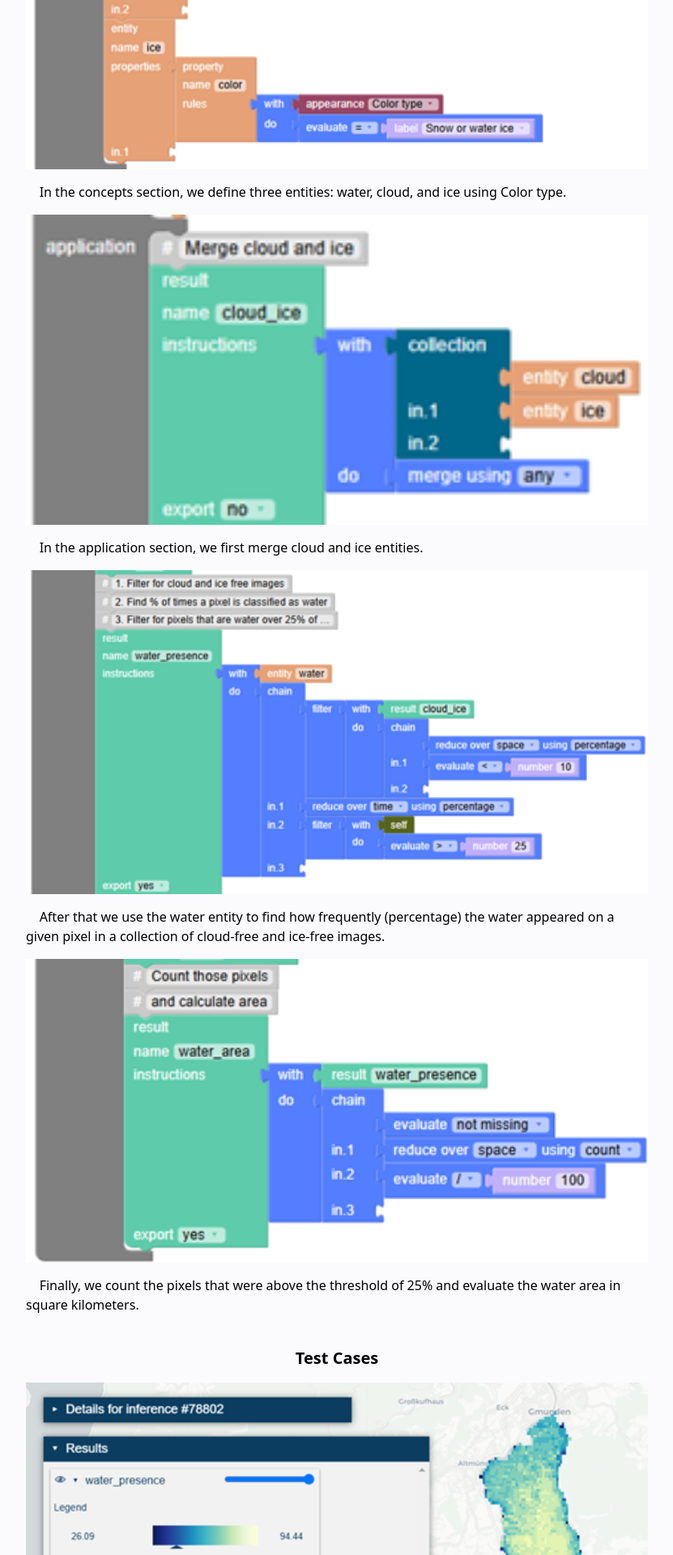
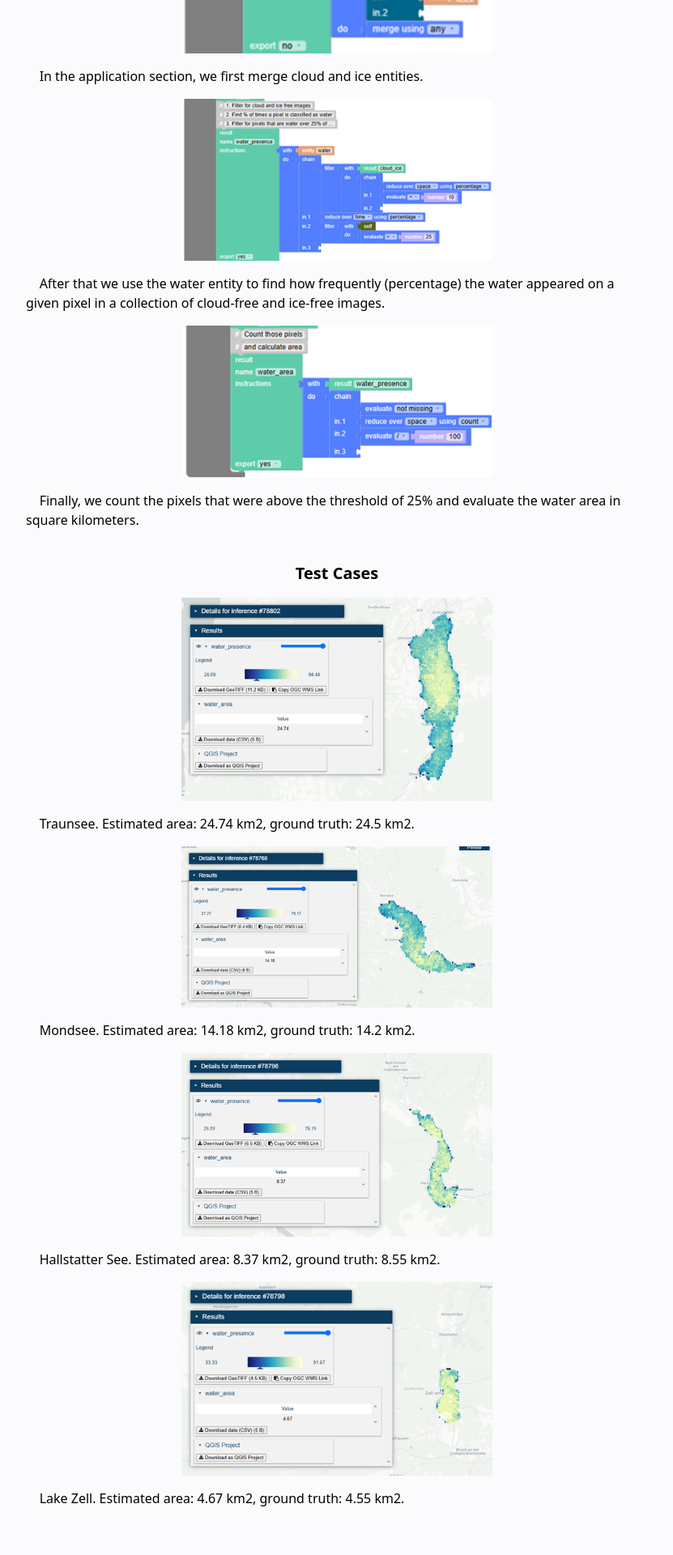
Before and after one commit to dastanNurbek/dastanNurbek.github.io, a React (Create React App) app: page /#/sen2cube in a window 1280 px wide. Shown: the part 720-2640 px from the top of the page at 81% size, without its empty margins (224-1055 px from the left). Built offline with nearby package versions, Linux system fonts and the light colour scheme; the HTML template or start-up script is replaced by a standard one.

Commit message:
fixed normal size

```diff
--- a/src/components/projects/EOBrowser.jsx
+++ b/src/components/projects/EOBrowser.jsx
@@ -68,8 +68,8 @@ const EOBrowser = () => {
         </p>
 
         <div className="mt-2 grid grid-cols-2 gap-4 justify-items-center">
-            <img src="/images/eo-1.jpg" alt="Traffic Emission Simulation" className="container" />
-            <img src="/images/eo-2.jpg" alt="Traffic Emission Simulation" className="container" />
+            <img src="/images/eo-1.jpg" alt="Traffic Emission Simulation" className="container md:max-w-xs" />
+            <img src="/images/eo-2.jpg" alt="Traffic Emission Simulation" className="container md:max-w-xs" />
         </div>
 
         <div className='justify-items-center'>
@@ -87,7 +87,7 @@ const EOBrowser = () => {
         </p>
 
         <div className="justify-items-center">
-            <img src="/images/eo-3.jpg" alt="Traffic Emission Simulation" className="container" />
+            <img src="/images/eo-3.jpg" alt="Traffic Emission Simulation" className="container md:max-w-sm" />
             <p className='mb-2'>
             Figure 2. Custom script result.
             </p >
--- a/src/components/projects/Sen2cube.jsx
+++ b/src/components/projects/Sen2cube.jsx
@@ -8,20 +8,20 @@ const Sen2Cube = () => {
 
         <h1 className="text-xl font-bold mb-4 text-center">Model Description</h1>
         <div className="justify-items-center">
-            <img src="/images/sen-1.png" alt="Traffic Emission Simulation" className="container" />
+            <img src="/images/sen-1.png" alt="Traffic Emission Simulation" className="container md:max-w-sm" />
         </div>
         <p className='my-4'>
             &nbsp;&nbsp;&nbsp;&nbsp;In the concepts section, we define three
             entities: water, cloud, and ice using Color type.
         </p>
         <div className="justify-items-center">
-            <img src="/images/sen-2.png" alt="Traffic Emission Simulation" className="container" />
+            <img src="/images/sen-2.png" alt="Traffic Emission Simulation" className="container md:max-w-sm" />
         </div>
         <p className='my-4'>
             &nbsp;&nbsp;&nbsp;&nbsp;In the application section, we first merge cloud and ice entities.
         </p>
         <div className="justify-items-center">
-            <img src="/images/sen-3.png" alt="Traffic Emission Simulation" className="container" />
+            <img src="/images/sen-3.png" alt="Traffic Emission Simulation" className="container md:max-w-sm" />
         </div>
         <p className='my-4'>
             &nbsp;&nbsp;&nbsp;&nbsp;After that we use the water entity to find how
@@ -29,7 +29,7 @@ const Sen2Cube = () => {
             a given pixel in a collection of cloud-free and ice-free images.
         </p>
         <div className="justify-items-center">
-            <img src="/images/sen-4.png" alt="Traffic Emission Simulation" className="container" />
+            <img src="/images/sen-4.png" alt="Traffic Emission Simulation" className="container md:max-w-sm" />
         </div>
         <p className='my-4'>
             &nbsp;&nbsp;&nbsp;&nbsp;Finally, we count the pixels that were
@@ -39,25 +39,25 @@ const Sen2Cube = () => {
 
         <h1 className="text-xl font-bold mb-4 mt-10 text-center">Test Cases</h1>
         <div className="justify-items-center">
-            <img src="/images/sen-5.png" alt="Traffic Emission Simulation" className="container" />
+            <img src="/images/sen-5.png" alt="Traffic Emission Simulation" className="container md:max-w-sm" />
         </div>
         <p className='my-4'>
             &nbsp;&nbsp;&nbsp;&nbsp;Traunsee. Estimated area: 24.74 km2, ground truth: 24.5 km2.
         </p>
         <div className="justify-items-center">
-            <img src="/images/sen-6.png" alt="Traffic Emission Simulation" className="container" />
+            <img src="/images/sen-6.png" alt="Traffic Emission Simulation" className="container md:max-w-sm" />
         </div>
         <p className='my-4'>
             &nbsp;&nbsp;&nbsp;&nbsp;Mondsee. Estimated area: 14.18 km2, ground truth: 14.2 km2.
         </p>
         <div className="justify-items-center">
-            <img src="/images/sen-7.png" alt="Traffic Emission Simulation" className="container" />
+            <img src="/images/sen-7.png" alt="Traffic Emission Simulation" className="container md:max-w-sm" />
         </div>
         <p className='my-4'>
             &nbsp;&nbsp;&nbsp;&nbsp;Hallstatter See. Estimated area: 8.37 km2, ground truth: 8.55 km2.
         </p>
         <div className="justify-items-center">
-            <img src="/images/sen-8.png" alt="Traffic Emission Simulation" className="container" />
+            <img src="/images/sen-8.png" alt="Traffic Emission Simulation" className="container md:max-w-sm" />
         </div>
         <p className='my-4'>
             &nbsp;&nbsp;&nbsp;&nbsp;Lake Zell. Estimated area: 4.67 km2, ground truth: 4.55 km2.
--- a/src/components/projects/TrafficSimulation.jsx
+++ b/src/components/projects/TrafficSimulation.jsx
@@ -52,7 +52,7 @@ their value by 0.8 (Traffic, 111-116).
       </p >
 
       <div className="mt-2 justify-items-center">
-        <img src="/images/diagram.png" alt="Traffic Emission Simulation" className="container" />
+        <img src="/images/diagram.png" alt="Traffic Emission Simulation" className="container md:max-w-sm" />
         <p className='mb-2'>
           Figure 1. UML diagram of the traffic model.
         </p >
@@ -260,11 +260,11 @@ their value by 0.8 (Traffic, 111-116).
       </p>
 
       <div className="mt-2 justify-items-center">
-        <img src="/images/result-sim.png" alt="Traffic Emission Simulation" className="container" />
+        <img src="/images/result-sim.png" alt="Traffic Emission Simulation" className="container md:max-w-lg" />
       </div>
 
       <div className="justify-items-center">
-        <img src="/images/result-real.png" alt="Traffic Emission Simulation" className="container" />
+        <img src="/images/result-real.png" alt="Traffic Emission Simulation" className="container md:max-w-lg" />
         <p className='mb-2'>
           Figure 2. Simulated (top) vs real-world (NOx) (bottom) air pollution levels.
         </p >
@@ -279,7 +279,7 @@ their value by 0.8 (Traffic, 111-116).
       </p>
 
       <div className="justify-items-center">
-        <img src="/images/comparison_3.png" alt="Traffic Emission Simulation" className="container" />
+        <img src="/images/comparison_3.png" alt="Traffic Emission Simulation" className="container md:max-w-sm" />
         <p className='mb-2'>
           Figure 3. Normalized difference between simulated and real-world data.
         </p >
```
